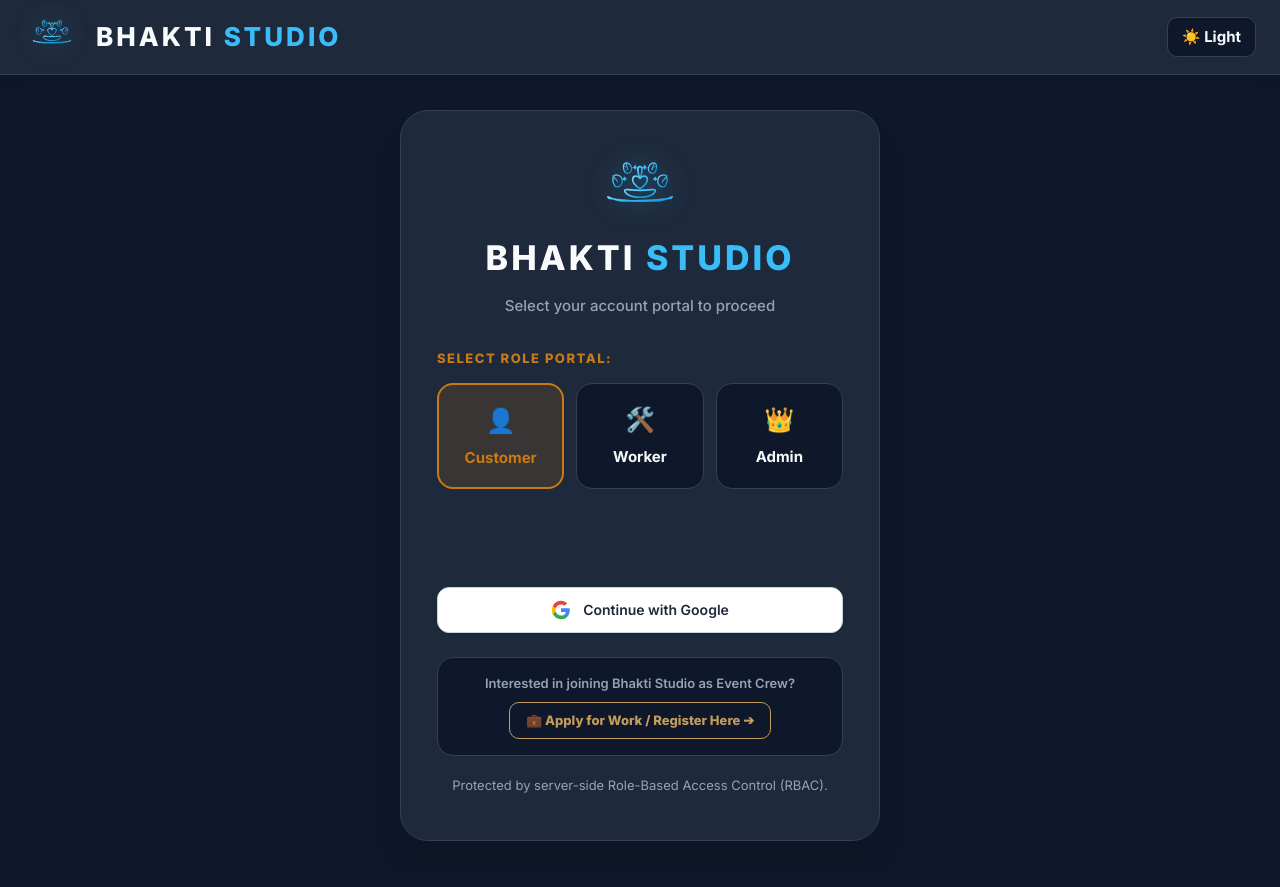
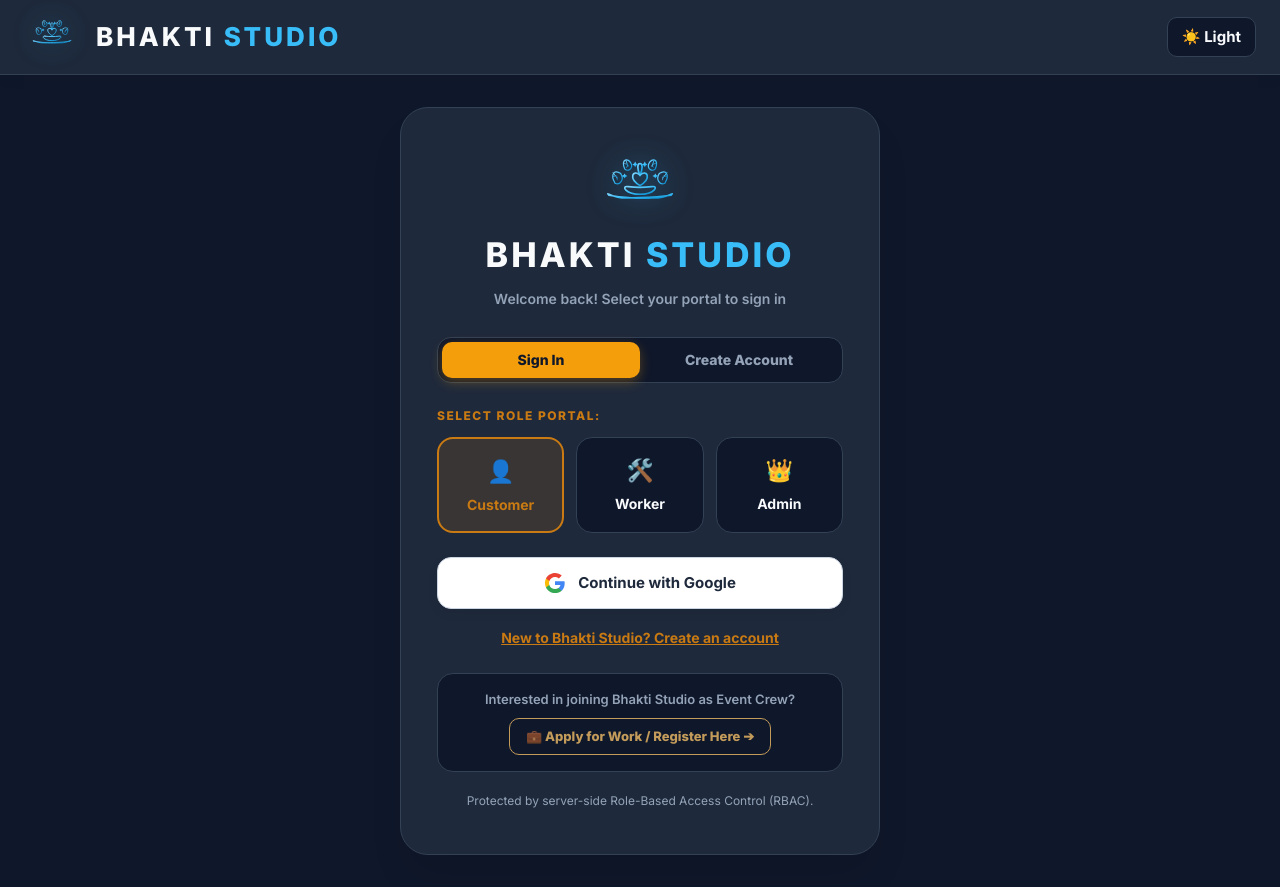
Before and after one commit to OmPatel1807/BhaktiStudio, a React (Vite) app in the folder client/: page / in a window 1280 px wide. Built offline with nearby package versions, Linux system fonts and the light colour scheme; no server answers.

Commit message:
feat(auth): remove Google One-Tap iframe and add Sign In / Sign Up tab switcher

```diff
--- a/client/src/components/Auth/LoginGateway.jsx
+++ b/client/src/components/Auth/LoginGateway.jsx
@@ -1,4 +1,4 @@
-import React, { useState, useEffect, useRef } from 'react';
+import React, { useState, useEffect } from 'react';
 import { useNavigate } from 'react-router-dom';
 import { useAuth } from '../../context/AuthContext';
 import { USER_ROLES } from '../../types';
@@ -6,11 +6,11 @@
 
 export const LoginGateway = ({ onLoginSuccess }) => {
   const navigate = useNavigate();
+  const [authMode, setAuthMode] = useState('LOGIN'); // 'LOGIN' | 'SIGNUP'
   const [selectedRole, setSelectedRole] = useState(USER_ROLES.CUSTOMER);
   const [errorMsg, setErrorMsg] = useState(null);
   const [loading, setLoading] = useState(false);
-  const { loginWithGoogleToken, logout, isAuthenticated, user } = useAuth();
-  const googleBtnRef = useRef(null);
+  const { loginWithGoogleToken, isAuthenticated, user } = useAuth();
 
   const googleClientId =
     import.meta.env.VITE_GOOGLE_CLIENT_ID ||
@@ -27,25 +27,26 @@
     }
   };
 
-  // LOOP 21: AUTOMATIC REDIRECT GUARD FOR ALREADY AUTHENTICATED USERS
+  // AUTOMATIC REDIRECT GUARD FOR ALREADY AUTHENTICATED USERS
   useEffect(() => {
     if (isAuthenticated && user?.role) {
       redirectUserToDashboard(user.role);
     }
   }, [isAuthenticated, user]);
 
-  const [isGoogleLoaded, setIsGoogleLoaded] = useState(false);
+  // Load Google Identity Services script for token handling without auto-prompting One-Tap iframe
+  useEffect(() => {
+    if (window.google?.accounts?.id) return;
 
-  // Load Google Identity Services script & render official Google SSO button
-  useEffect(() => {
     const script = document.createElement('script');
     script.src = 'https://accounts.google.com/gsi/client';
     script.async = true;
     script.defer = true;
     script.onload = () => {
-      if (window.google?.accounts?.id && googleBtnRef.current) {
+      if (window.google?.accounts?.id) {
         window.google.accounts.id.initialize({
           client_id: googleClientId,
+          auto_select: false,
           callback: async (response) => {
             setLoading(true);
             setErrorMsg(null);
@@ -60,34 +61,13 @@
             }
           },
         });
-
-        // Render official Google Sign-In Button with standardized 320px width & filled_blue theme
-        try {
-          window.google.accounts.id.renderButton(googleBtnRef.current, {
-            theme: 'filled_blue',
-            size: 'large',
-            shape: 'pill',
-            width: 320,
-            text: 'continue_with',
-            logo_alignment: 'left',
-          });
-          setIsGoogleLoaded(true);
-        } catch (e) {
-          console.warn('Failed rendering GIS button:', e);
-        }
       }
     };
     document.body.appendChild(script);
+  }, [googleClientId, loginWithGoogleToken, onLoginSuccess, selectedRole]);
 
-    return () => {
-      if (document.body.contains(script)) {
-        document.body.removeChild(script);
-      }
-    };
-  }, [selectedRole]);
-
-  // LOOP 21: DEV QUICK LOGIN HANDLER WITH IMMEDIATE DASHBOARD REDIRECT
-  const handleDevFastLogin = async (overrideRole) => {
+  // Fast Login / Custom Google Auth Trigger
+  const handleGoogleAuth = async (overrideRole) => {
     const roleToLogin = overrideRole || selectedRole;
     setLoading(true);
     setErrorMsg(null);
@@ -133,13 +113,15 @@
           boxShadow: '0 25px 40px -10px rgba(0, 0, 0, 0.12)',
         }}
       >
-        {/* Header Branding with Custom Vector Emblem Logo */}
-        <div style={{ textAlign: 'center', marginBottom: '32px', display: 'flex', flexDirection: 'column', alignItems: 'center' }}>
-          <div style={{ marginBottom: '20px' }}>
+        {/* Header Branding */}
+        <div style={{ textAlign: 'center', marginBottom: '28px', display: 'flex', flexDirection: 'column', alignItems: 'center' }}>
+          <div style={{ marginBottom: '16px' }}>
             <Logo size="large" layout="vertical" />
           </div>
-          <p style={{ fontSize: '15px', fontWeight: '500', color: 'var(--text-secondary)', margin: 0 }}>
-            Select your account portal to proceed
+          <p style={{ fontSize: '14px', fontWeight: '600', color: 'var(--text-secondary)', margin: 0 }}>
+            {authMode === 'LOGIN'
+              ? 'Welcome back! Select your portal to sign in'
+              : 'Join Bhakti Studio! Select your account type to register'}
           </p>
         </div>
 
@@ -152,32 +134,101 @@
               color: '#DC2626',
               padding: '14px 18px',
               borderRadius: '14px',
-              fontSize: '15px',
+              fontSize: '14px',
               fontWeight: '600',
-              marginBottom: '28px',
+              marginBottom: '24px',
             }}
           >
             ⚠️ {errorMsg}
           </div>
         )}
 
+        {/* Segmented Sign In / Sign Up Mode Switcher Tabs */}
+        <div
+          className="flex bg-slate-900/80 light:bg-[#E6DFD5] p-1 rounded-xl mb-5 w-full border border-slate-700/50 light:border-[#D6CEC5]"
+          style={{
+            display: 'flex',
+            backgroundColor: 'var(--bg-input)',
+            padding: '4px',
+            borderRadius: '14px',
+            marginBottom: '24px',
+            width: '100%',
+            border: '1px solid var(--border-color)',
+          }}
+        >
+          <button
+            type="button"
+            onClick={() => {
+              setAuthMode('LOGIN');
+              setErrorMsg(null);
+            }}
+            className={`flex-1 py-2 rounded-lg text-xs font-bold transition-all ${
+              authMode === 'LOGIN'
+                ? 'bg-amber-500 text-slate-950 shadow-md'
+                : 'text-slate-400 light:text-slate-600 hover:text-slate-200'
+            }`}
+            style={{
+              flex: 1,
+              padding: '10px 14px',
+              borderRadius: '10px',
+              fontSize: '14px',
+              fontWeight: '800',
+              border: 'none',
+              cursor: 'pointer',
+              backgroundColor: authMode === 'LOGIN' ? '#F59E0B' : 'transparent',
+              color: authMode === 'LOGIN' ? '#0F172A' : 'var(--text-secondary)',
+              boxShadow: authMode === 'LOGIN' ? '0 4px 12px rgba(245, 158, 11, 0.3)' : 'none',
+              transition: 'all 0.2s ease',
+            }}
+          >
+            Sign In
+          </button>
+          <button
+            type="button"
+            onClick={() => {
+              setAuthMode('SIGNUP');
+              setErrorMsg(null);
+            }}
+            className={`flex-1 py-2 rounded-lg text-xs font-bold transition-all ${
+              authMode === 'SIGNUP'
+                ? 'bg-amber-500 text-slate-950 shadow-md'
+                : 'text-slate-400 light:text-slate-600 hover:text-slate-200'
+            }`}
+            style={{
+              flex: 1,
+              padding: '10px 14px',
+              borderRadius: '10px',
+              fontSize: '14px',
+              fontWeight: '800',
+              border: 'none',
+              cursor: 'pointer',
+              backgroundColor: authMode === 'SIGNUP' ? '#F59E0B' : 'transparent',
+              color: authMode === 'SIGNUP' ? '#0F172A' : 'var(--text-secondary)',
+              boxShadow: authMode === 'SIGNUP' ? '0 4px 12px rgba(245, 158, 11, 0.3)' : 'none',
+              transition: 'all 0.2s ease',
+            }}
+          >
+            Create Account
+          </button>
+        </div>
+
         {/* Role Selection Label */}
         <label
           style={{
             display: 'block',
-            fontSize: '13px',
+            fontSize: '12px',
             fontWeight: '800',
             color: '#C97A13',
             letterSpacing: '1.5px',
             textTransform: 'uppercase',
-            marginBottom: '14px',
+            marginBottom: '12px',
           }}
         >
-          Select Role Portal:
+          {authMode === 'LOGIN' ? 'Select Role Portal:' : 'Select Account Type:'}
         </label>
 
         {/* Role Cards Grid */}
-        <div style={{ display: 'grid', gridTemplateColumns: 'repeat(3, 1fr)', gap: '12px', marginBottom: '28px' }}>
+        <div style={{ display: 'grid', gridTemplateColumns: 'repeat(3, 1fr)', gap: '12px', marginBottom: '24px' }}>
           {[
             { role: USER_ROLES.CUSTOMER, label: 'Customer', icon: '👤' },
             { role: USER_ROLES.WORKER, label: 'Worker', icon: '🛠️' },
@@ -196,48 +247,28 @@
                   backgroundColor: isSelected ? 'rgba(201, 122, 19, 0.15)' : 'var(--bg-input)',
                   border: isSelected ? '2px solid #C97A13' : '1px solid var(--border-color)',
                   borderRadius: '16px',
-                  padding: '18px 10px',
+                  padding: '16px 10px',
                   cursor: 'pointer',
                   color: isSelected ? '#C97A13' : 'var(--text-primary)',
                   transition: 'all 0.2s ease',
                   display: 'flex',
                   flexDirection: 'column',
                   alignItems: 'center',
-                  gap: '8px',
+                  gap: '6px',
                 }}
               >
-                <span style={{ fontSize: '24px' }}>{item.icon}</span>
-                <span style={{ fontSize: '15px', fontWeight: '700' }}>{item.label}</span>
+                <span style={{ fontSize: '22px' }}>{item.icon}</span>
+                <span style={{ fontSize: '14px', fontWeight: '700' }}>{item.label}</span>
               </button>
             );
           })}
         </div>
 
-        {/* Official Google Sign-In Button Container */}
-        <div
-          className="w-full flex items-center justify-center my-5 min-h-[50px] overflow-visible"
-          style={{
-            width: '100%',
-            display: 'flex',
-            alignItems: 'center',
-            justifyContent: 'center',
-            margin: '20px 0',
-            minHeight: '50px',
-            overflow: 'visible',
-          }}
-        >
-          <div
-            ref={googleBtnRef}
-            id="google-login-btn"
-            className="w-full flex justify-center scale-100 sm:scale-105 transition-transform"
-            style={{ width: '100%', display: 'flex', justifyContent: 'center' }}
-          />
-        </div>
-
-        {/* Custom Branded Fallback / Direct Button Option */}
+        {/* Single Polished Custom Branded Google Button (No One-Tap Iframe) */}
         <button
           type="button"
-          onClick={() => handleDevFastLogin()}
+          disabled={loading}
+          onClick={() => handleGoogleAuth()}
           className="w-full flex items-center justify-center gap-3 py-3 px-4 bg-white hover:bg-slate-50 text-slate-800 font-semibold text-sm rounded-xl border border-slate-300 shadow-md hover:shadow-lg transition-all active:scale-[0.98]"
           style={{
             width: '100%',
@@ -245,33 +276,61 @@
             alignItems: 'center',
             justifyContent: 'center',
             gap: '12px',
-            padding: '12px 16px',
+            padding: '14px 18px',
             backgroundColor: '#FFFFFF',
             color: '#1E293B',
-            fontWeight: '600',
-            fontSize: '14px',
-            borderRadius: '12px',
+            fontWeight: '700',
+            fontSize: '15px',
+            borderRadius: '14px',
             border: '1px solid #CBD5E1',
-            boxShadow: '0 2px 4px rgba(0,0,0,0.05)',
-            cursor: 'pointer',
+            boxShadow: '0 4px 12px rgba(0,0,0,0.06)',
+            cursor: loading ? 'wait' : 'pointer',
             transition: 'all 0.2s ease',
-            marginTop: '8px',
+            marginBottom: '16px',
           }}
         >
-          <svg className="w-5 h-5 shrink-0" style={{ width: '20px', height: '20px', flexShrink: 0 }} viewBox="0 0 24 24">
+          <svg className="w-5 h-5 shrink-0" style={{ width: '22px', height: '22px', flexShrink: 0 }} viewBox="0 0 24 24">
             <path fill="#4285F4" d="M22.56 12.25c0-.78-.07-1.53-.2-2.25H12v4.26h5.92c-.26 1.37-1.04 2.53-2.21 3.31v2.77h3.57c2.08-1.92 3.28-4.74 3.28-8.09z" />
             <path fill="#34A853" d="M12 23c2.97 0 5.46-.98 7.28-2.66l-3.57-2.77c-.98.66-2.23 1.06-3.71 1.06-2.86 0-5.29-1.93-6.16-4.53H2.18v2.84C3.99 20.53 7.7 23 12 23z" />
             <path fill="#FBBC05" d="M5.84 14.09c-.22-.66-.35-1.36-.35-2.09s.13-1.43.35-2.09V7.06H2.18C1.43 8.55 1 10.22 1 12s.43 3.45 1.18 4.94l2.85-2.22.81-.63z" />
             <path fill="#EA4335" d="M12 5.38c1.62 0 3.06.56 4.21 1.64l3.15-3.15C17.45 2.09 14.97 1 12 1 7.7 1 3.99 3.47 2.18 7.06l3.66 2.84c.87-2.6 3.3-4.52 6.16-4.52z" />
           </svg>
-          <span>Continue with Google</span>
+          <span>
+            {loading
+              ? 'Authenticating...'
+              : authMode === 'LOGIN'
+              ? 'Continue with Google'
+              : 'Sign Up with Google'}
+          </span>
         </button>
 
+        {/* Dynamic Mode Switcher Footer Link */}
+        <div style={{ textAlign: 'center', marginBottom: '24px' }}>
+          <button
+            type="button"
+            onClick={() => {
+              setAuthMode(authMode === 'LOGIN' ? 'SIGNUP' : 'LOGIN');
+              setErrorMsg(null);
+            }}
+            style={{
+              backgroundColor: 'transparent',
+              border: 'none',
+              color: '#C97A13',
+              fontWeight: '700',
+              fontSize: '14px',
+              cursor: 'pointer',
+              textDecoration: 'underline',
+            }}
+          >
+            {authMode === 'LOGIN'
+              ? 'New to Bhakti Studio? Create an account'
+              : 'Already have an account? Sign in here'}
+          </button>
+        </div>
 
-        {/* LOOP 59: WORKER SELF-REGISTRATION CALLOUT BOX */}
+        {/* WORKER SELF-REGISTRATION CALLOUT BOX */}
         <div
           style={{
-            marginTop: '24px',
             padding: '16px',
             backgroundColor: 'var(--bg-input)',
             borderRadius: '16px',
@@ -301,7 +360,7 @@
           </button>
         </div>
 
-        <p style={{ textAlign: 'center', fontSize: '13px', color: 'var(--text-secondary)', marginTop: '20px', marginBottom: 0 }}>
+        <p style={{ textAlign: 'center', fontSize: '12px', color: 'var(--text-secondary)', marginTop: '20px', marginBottom: 0 }}>
           Protected by server-side Role-Based Access Control (RBAC).
         </p>
       </div>
```
